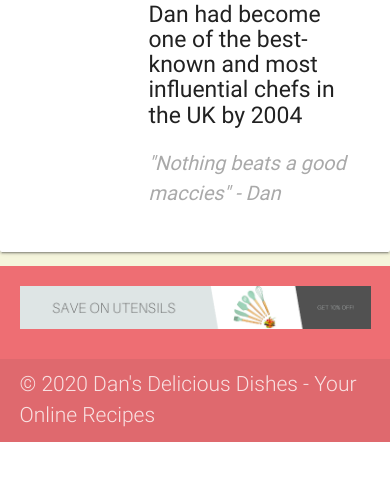
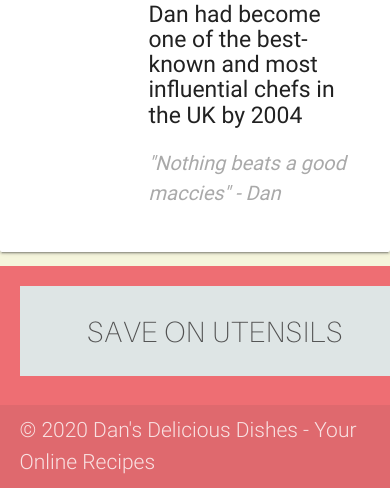
Before and after one commit to DanArmstrong124/cook-book, a Flask app: page /about in a window 390 px wide; the page is wider, and only the part inside the window is pictured. Shown: the part 2767-3255 px from the top of that part. Before the commit the page ends 3209 px from the top of that part, so only its background shows below. Run offline with Flask 2, Linux system fonts and the light colour scheme; some libraries are stand-ins or nearby versions.

Commit message:
Fixed Responsive Errors

```diff
--- a/templates/main.html
+++ b/templates/main.html
@@ -5,7 +5,6 @@
       rel="stylesheet">
     <link rel="stylesheet" href="https://cdnjs.cloudflare.com/ajax/libs/materialize/0.100.2/css/materialize.min.css">
     <link rel="stylesheet" href="{{url_for('static', filename='css/style.css')}}">
-    <link rel="stylesheet" href="{{url_for('static', filename='css/media.css')}}">
     </head>
     <body>
         <header>
@@ -44,7 +43,7 @@
           <div class="container">
             <div class="row">
               <div class="col s12 center">
-                    <a href="https://www.argos.co.uk/search/utensil/?clickOrigin=searchbar:home:term:utensil" target="_blank"><img src={{url_for('static', filename='images/leaderboardad.png')}} class="responsive-img"></a>
+                    <a href="https://www.argos.co.uk/search/utensil/?clickOrigin=searchbar:home:term:utensil" target="_blank"><img src={{url_for('static', filename='images/leaderboardad.png')}}></a>
               </div>
             </div>
           </div>
```
Also changed, not shown: static/css/media.css (line endings or trailing spaces).
